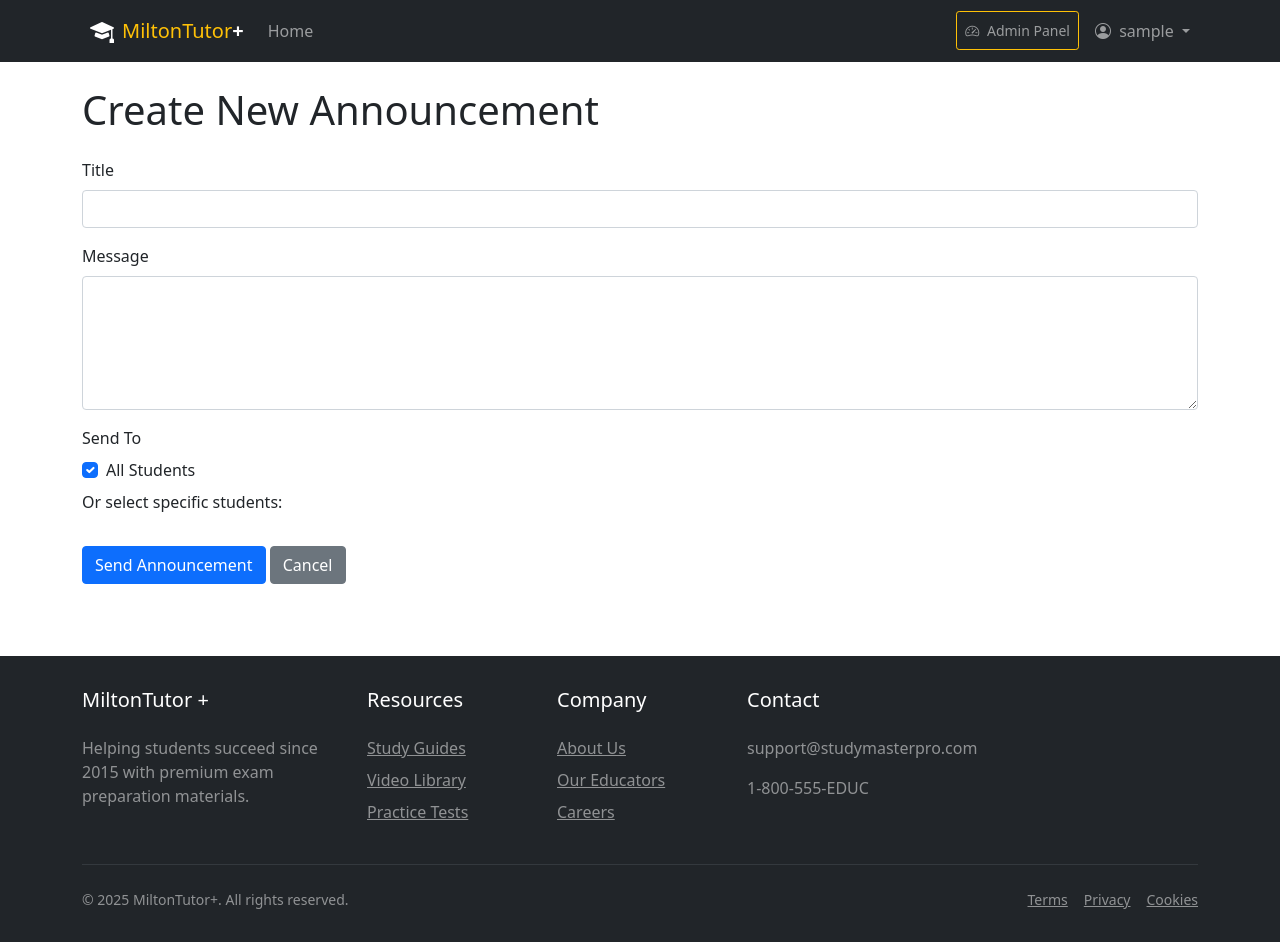
After one commit to Kummirai/school, a Flask app: page /admin/announcements/add in a window 1280 px wide. The commit adds this page. Run offline with Flask 3, Linux system fonts and the light colour scheme; the visitor is signed in with stand-in values (Sample User, id 1); data that the repository does not hold is empty; some libraries are stand-ins or nearby versions.

Commit message:
Add announcement management features including creation, viewing, and deletion

```diff
--- a/app.py
+++ b/app.py
@@ -55,6 +55,27 @@ def initialize_database():
     conn = get_db_connection()
     cur = conn.cursor()
 
+    # Add this after your other table creations
+    cur.execute('''
+        CREATE TABLE IF NOT EXISTS announcements (
+            id SERIAL PRIMARY KEY,
+            title VARCHAR(255) NOT NULL,
+            message TEXT NOT NULL,
+            created_at TIMESTAMP DEFAULT CURRENT_TIMESTAMP,
+            created_by INTEGER REFERENCES users(id) ON DELETE SET NULL
+        )
+    ''')
+
+    cur.execute('''
+        CREATE TABLE IF NOT EXISTS user_announcements (
+            announcement_id INTEGER NOT NULL REFERENCES announcements(id) ON DELETE CASCADE,
+            user_id INTEGER NOT NULL REFERENCES users(id) ON DELETE CASCADE,
+            is_read BOOLEAN DEFAULT FALSE,
+            read_at TIMESTAMP,
+            PRIMARY KEY (announcement_id, user_id)
+        )
+    ''')
+
     # Create users table
     cur.execute('''
     CREATE TABLE IF NOT EXISTS users (
@@ -245,6 +266,153 @@ def initialize_database():
 
 
 # Helpers
+def get_unread_announcements_count(user_id):
+    conn = get_db_connection()
+    cur = conn.cursor()
+    try:
+        cur.execute('''
+            SELECT COUNT(*)
+            FROM user_announcements
+            WHERE user_id = %s AND is_read = FALSE
+        ''', (user_id,))
+        return cur.fetchone()[0]
+    except Exception as e:
+        print(f"Error getting unread announcements count: {e}")
+        return 0
+    finally:
+        cur.close()
+        conn.close()
+
+# Add these helper functions to app.py
+def create_announcement(title, message, created_by, user_ids=None):
+    """Create a new announcement and optionally assign to specific users"""
+    conn = get_db_connection()
+    cur = conn.cursor()
+    try:
+        # Create the announcement
+        cur.execute('''
+            INSERT INTO announcements (title, message, created_by)
+            VALUES (%s, %s, %s)
+            RETURNING id
+        ''', (title, message, created_by))
+        announcement_id = cur.fetchone()[0]
+
+        # If user_ids is None, send to all users
+        if user_ids is None:
+            cur.execute('SELECT id FROM users WHERE role = %s', ('student',))
+            user_ids = [row[0] for row in cur.fetchall()]
+
+        # Assign to selected users
+        for user_id in user_ids:
+            cur.execute('''
+                INSERT INTO user_announcements (announcement_id, user_id)
+                VALUES (%s, %s)
+            ''', (announcement_id, user_id))
+
+        conn.commit()
+        return announcement_id
+    except Exception as e:
+        conn.rollback()
+        raise e
+    finally:
+        cur.close()
+        conn.close()
+
+def get_user_announcements(user_id, limit=None):
+    """Get announcements for a specific user"""
+    conn = get_db_connection()
+    cur = conn.cursor()
+    try:
+        query = '''
+            SELECT a.id, a.title, a.message, a.created_at,
+                   u.username as created_by, ua.is_read
+            FROM announcements a
+            JOIN user_announcements ua ON a.id = ua.announcement_id
+            JOIN users u ON a.created_by = u.id
+            WHERE ua.user_id = %s
+            ORDER BY a.created_at DESC
+        '''
+
+        if limit:
+            query += ' LIMIT %s'
+            cur.execute(query, (user_id, limit))
+        else:
+            cur.execute(query, (user_id,))
+
+        announcements = []
+        for row in cur.fetchall():
+            announcements.append({
+                'id': row[0],
+                'title': row[1],
+                'message': row[2],
+                'created_at': row[3],
+                'created_by': row[4],
+                'is_read': row[5]
+            })
+
+        return announcements
+    except Exception as e:
+        print(f"Error getting announcements: {e}")
+        return []
+    finally:
+        cur.close()
+        conn.close()
+
+def mark_announcement_read(announcement_id, user_id):
+    """Mark an announcement as read for a user"""
+    conn = get_db_connection()
+    cur = conn.cursor()
+    try:
+        cur.execute('''
+            UPDATE user_announcements
+            SET is_read = TRUE, read_at = CURRENT_TIMESTAMP
+            WHERE announcement_id = %s AND user_id = %s
+        ''', (announcement_id, user_id))
+        conn.commit()
+        return True
+    except Exception as e:
+        conn.rollback()
+        print(f"Error marking announcement as read: {e}")
+        return False
+    finally:
+        cur.close()
+        conn.close()
+
+def get_all_announcements():
+    """Get all announcements for admin view"""
+    conn = get_db_connection()
+    cur = conn.cursor()
+    try:
+        cur.execute('''
+            SELECT a.id, a.title, a.message, a.created_at,
+                   u.username as created_by,
+                   COUNT(ua.user_id) as recipient_count
+            FROM announcements a
+            JOIN users u ON a.created_by = u.id
+            LEFT JOIN user_announcements ua ON a.id = ua.announcement_id
+            GROUP BY a.id, u.username
+            ORDER BY a.created_at DESC
+        ''')
+
+        announcements = []
+        for row in cur.fetchall():
+            announcements.append({
+                'id': row[0],
+                'title': row[1],
+                'message': row[2],
+                'created_at': row[3],
+                'created_by': row[4],
+                'recipient_count': row[5]
+            })
+
+        return announcements
+    except Exception as e:
+        print(f"Error getting all announcements: {e}")
+        return []
+    finally:
+        cur.close()
+        conn.close()
+
 def load_exams_from_json(filepath='static/js/exams.json'):
     """Loads exam data from a JSON file."""
     try:
@@ -2155,6 +2323,118 @@ def exam_results(result_id):
                            result=result,
                            exam_details=exam_details)
 
+# Announcement routes
+@app.route('/announcements')
+@login_required
+def view_announcements():
+    announcements = get_user_announcements(session['user_id'])
+    return render_template('announcements/list.html', announcements=announcements)
+
+@app.route('/announcements/<int:announcement_id>')
+@login_required
+def view_announcement(announcement_id):
+    conn = get_db_connection()
+    cur = conn.cursor()
+    try:
+        # Get the announcement and mark it as read
+        cur.execute('''
+            SELECT a.id, a.title, a.message, a.created_at, u.username as created_by
+            FROM announcements a
+            JOIN users u ON a.created_by = u.id
+            JOIN user_announcements ua ON a.id = ua.announcement_id
+            WHERE ua.user_id = %s AND a.id = %s
+        ''', (session['user_id'], announcement_id))
+
+        announcement = cur.fetchone()
+        if not announcement:
+            flash('Announcement not found', 'danger')
+            return redirect(url_for('view_announcements'))
+
+        # Mark as read
+        mark_announcement_read(announcement_id, session['user_id'])
+
+        return render_template('announcements/view.html', announcement={
+            'id': announcement[0],
+            'title': announcement[1],
+            'message': announcement[2],
+            'created_at': announcement[3],
+            'created_by': announcement[4]
+        })
+    except Exception as e:
+        flash('Error viewing announcement', 'danger')
+        return redirect(url_for('view_announcements'))
+    finally:
+        cur.close()
+        conn.close()
+
+# Admin announcement management
+@app.route('/admin/announcements')
+@login_required
+@admin_required
+def manage_announcements():
+    announcements = get_all_announcements()
+    return render_template('admin/announcements/list.html', announcements=announcements)
+
+@app.route('/admin/announcements/add', methods=['GET', 'POST'])
+@login_required
+@admin_required
+def add_announcement():
+    if request.method == 'POST':
+        title = request.form.get('title', '').strip()
+        message = request.form.get('message', '').strip()
+        send_to = request.form.getlist('send_to')  # List of user IDs or 'all'
+
+        if not title or not message:
+            flash('Title and message are required', 'danger')
+            return redirect(url_for('add_announcement'))
+
+        try:
+            # If "all" is selected, send to all students
+            user_ids = None if 'all' in send_to else [int(user_id) for user_id in send_to]
+
+            create_announcement(
+                title=title,
+                message=message,
+                created_by=session['user_id'],
+                user_ids=user_ids
+            )
+
+            flash('Announcement created successfully!', 'success')
+            return redirect(url_for('manage_announcements'))
+        except Exception as e:
+            flash(f'Error creating announcement: {str(e)}', 'danger')
+            return redirect(url_for('add_announcement'))
+
+    # GET request - show form
+    students = get_students()
+    return render_template('admin/announcements/add.html', students=students)
+
+@app.route('/admin/announcements/delete/<int:announcement_id>', methods=['POST'])
+@login_required
+@admin_required
+def delete_announcement(announcement_id):
+    conn = get_db_connection()
+    cur = conn.cursor()
+    try:
+        cur.execute('DELETE FROM announcements WHERE id = %s', (announcement_id,))
+        conn.commit()
+        flash('Announcement deleted successfully', 'success')
+    except Exception as e:
+        conn.rollback()
+        flash('Error deleting announcement', 'danger')
+    finally:
+        cur.close()
+        conn.close()
+    return redirect(url_for('manage_announcements'))
+
+@app.context_processor
+def inject_categories():
+    if 'username' in session:
+        return {
+            'categories': get_all_categories(),
+            'get_unread_announcements_count': get_unread_announcements_count
+        }
+    return {}
 
 if __name__ == '__main__':
     from waitress import serve
--- /dev/null
+++ b/templates/admin/announcements/add.html
@@ -0,0 +1,83 @@
+{% extends "admin/base.html" %} {% block title %}Create Announcement{% endblock
+%} {% block content %}
+<div class="container py-4">
+  <h1 class="mb-4">Create New Announcement</h1>
+
+  <form method="POST" action="{{ url_for('add_announcement') }}">
+    <div class="mb-3">
+      <label for="title" class="form-label">Title</label>
+      <input
+        type="text"
+        class="form-control"
+        id="title"
+        name="title"
+        required
+      />
+    </div>
+
+    <div class="mb-3">
+      <label for="message" class="form-label">Message</label>
+      <textarea
+        class="form-control"
+        id="message"
+        name="message"
+        rows="5"
+        required
+      ></textarea>
+    </div>
+
+    <div class="mb-4">
+      <label class="form-label">Send To</label>
+      <div class="form-check">
+        <input
+          class="form-check-input"
+          type="checkbox"
+          id="send_to_all"
+          name="send_to"
+          value="all"
+          checked
+        />
+        <label class="form-check-label" for="send_to_all"> All Students </label>
+      </div>
+
+      <div class="mt-2">
+        <label class="form-label">Or select specific students:</label>
+        {% for student in students %}
+        <div class="form-check">
+          <input
+            class="form-check-input student-checkbox"
+            type="checkbox"
+            name="send_to"
+            value="{{ student.id }}"
+            disabled
+          />
+          <label class="form-check-label" for="send_to_{{ student.id }}">
+            {{ student.username }}
+          </label>
+        </div>
+        {% endfor %}
+      </div>
+    </div>
+
+    <button type="submit" class="btn btn-primary">Send Announcement</button>
+    <a href="{{ url_for('manage_announcements') }}" class="btn btn-secondary"
+      >Cancel</a
+    >
+  </form>
+</div>
+
+<script>
+  // Enable/disable student checkboxes based on "All Students" checkbox
+  document
+    .getElementById("send_to_all")
+    .addEventListener("change", function () {
+      const checkboxes = document.querySelectorAll(".student-checkbox");
+      checkboxes.forEach((checkbox) => {
+        checkbox.disabled = this.checked;
+        if (this.checked) {
+          checkbox.checked = false;
+        }
+      });
+    });
+</script>
+{% endblock %}
--- a/templates/base.html
+++ b/templates/base.html
@@ -84,13 +84,13 @@
               </li>
               <li class="nav-item">
                 <a class="nav-link" href="{{ url_for('studyguides_home') }}">
-                  <i class="bi bi-book me-1"></i> Practice Questions
+                  <i class="bi bi-book me-1"></i> Practice
                 </a>
               </li>
               {# Add the Exam Practice link here #}
               <li class="nav-item">
                 <a class="nav-link" href="{{ url_for('exam_practice') }}">
-                  <i class="bi bi-pencil-square me-1"></i> Exam Practice
+                  <i class="bi bi-pencil-square me-1"></i> Exams
                 </a>
               </li>
               <li class="nav-item">
@@ -98,7 +98,18 @@
                   <i class="bi bi-trophy-fill"></i> Leaderboard
                 </a>
               </li>
-              {% endif %} {% if 'username' in session %} {% endif %}
+              {% if 'user_id' in session %}
+              <li class="nav-item">
+                <a class="nav-link" href="{{ url_for('view_announcements') }}">
+                  <i class="bi bi-megaphone"></i> Announcements {% set
+                  unread_count =
+                  get_unread_announcements_count(session['user_id']) %} {% if
+                  unread_count > 0 %}
+                  <span class="badge bg-danger">{{ unread_count }}</span>
+                  {% endif %}
+                </a>
+              </li>
+              {% endif %} {% endif %} {% if 'username' in session %} {% endif %}
             </ul>
             <ul class="navbar-nav">
               {% if 'username' in session and session['role'] == 'admin' %}
```
Also changed, not shown: templates/admin/announcements/list.html (added, +57 -0 lines), templates/admin/dashboard.html (+10 -0 lines), templates/announcements/list.html (added, +29 -0 lines), templates/announcements/view.html (added, +25 -0 lines).
